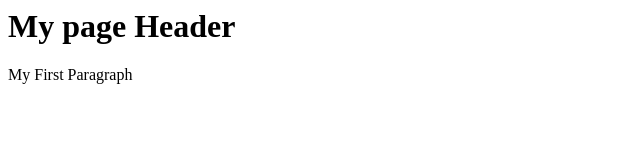
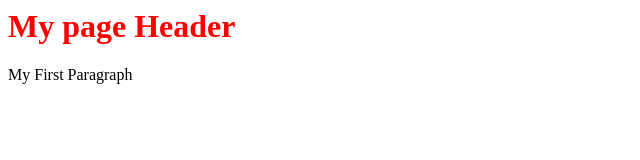
Before and after one commit to ef-sabiha/Learning-WT-H-Summer-24-25, a plain HTML site: page index.html in a window 1280 px wide. Shown: the whole page, without its empty margins (0-640 px from the left). Drawn offline with Linux system fonts and the light colour scheme.

Commit message:
created index.html

```diff
--- a/index.html
+++ b/index.html
@@ -1,7 +1,7 @@
 <html>
 
 	<head>
-	<link rel="stylesheet" type="text/css" herf="style.css">
+	<link rel="stylesheet" type="text/css" href="style.css">
 	<title> My page title</title>
 	</head>
 
```
